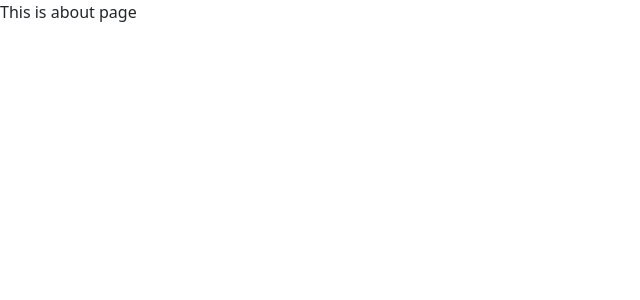
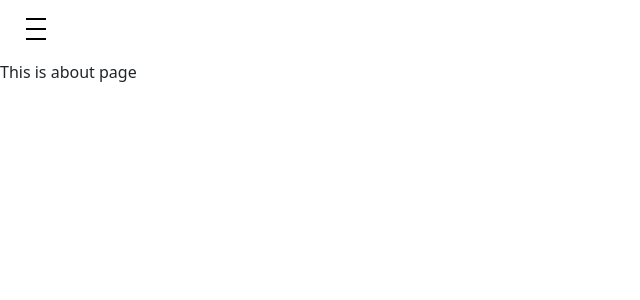
Before and after one commit to crawraps/gallery, a React (Create React App) app: page /about in a window 1280 px wide. Shown: the top 300 px of the page, without its empty margins (0-640 px from the left). Built offline with nearby package versions, Linux system fonts and the light colour scheme.

Commit message:
Added default layout

```diff
--- a/package.json
+++ b/package.json
@@ -52,5 +52,8 @@
   },
   "resolutions": {
     "styled-components": "^5"
+  },
+  "devDependencies": {
+    "@types/styled-components": "^5.1.25"
   }
 }
--- /dev/null
+++ b/src/components/Header.tsx
@@ -0,0 +1,52 @@
+import React from 'react'
+import styled from 'styled-components'
+import Container from 'react-bootstrap/Container'
+import MenuButton from './MenuButton'
+import { motion, Variants } from 'framer-motion'
+
+interface Props {
+  active: boolean
+  toggleActive: () => void
+}
+
+export default function Header(props: Props): JSX.Element {
+  const variants: Variants = {
+    opaque: {
+      backgroundColor: 'rgba(255, 255, 255, 1)',
+      transition: {
+        delay: 0.25,
+      },
+    },
+    transparent: {
+      backgroundColor: 'rgba(255, 255, 255, 0)',
+    },
+  }
+
+  return (
+    <StyledContainer
+      fluid
+      animate={props.active ? 'transparent' : 'opaque'}
+      initial='opaque'
+      variants={variants}
+      transition={{ ease: 'easeIn', duration: 0.2 }}
+    >
+      <MenuButton
+        isOpen={props.active}
+        onClick={props.toggleActive}
+        width={20}
+        height={20}
+        strokeWidth={2}
+        transition={{ type: 'spring', mass: 0.2 }}
+      />
+    </StyledContainer>
+  )
+}
+
+const StyledContainer = styled(motion(Container))`
+  height: 60px;
+  position: sticky;
+  display: flex;
+  align-items: center;
+  padding: 0 20px;
+  z-index: 5;
+`
--- /dev/null
+++ b/src/components/Layout.tsx
@@ -0,0 +1,29 @@
+import React from 'react'
+import Header from './Header'
+import Navigation from './Navigation'
+
+interface Props {
+  children: JSX.Element
+}
+
+export default function Layout({ children }: Props): JSX.Element {
+  const [isNavOpen, setIsNavOpen] = React.useState<boolean>(false)
+
+  return (
+    <>
+      <Header
+        active={isNavOpen}
+        toggleActive={() => {
+          setIsNavOpen(!isNavOpen)
+        }}
+      />
+      <Navigation
+        active={isNavOpen}
+        toggleActive={() => {
+          if (isNavOpen) setIsNavOpen(!isNavOpen)
+        }}
+      />
+      {children}
+    </>
+  )
+}
--- /dev/null
+++ b/src/components/MenuButton.tsx
@@ -0,0 +1,97 @@
+import React from 'react'
+import { motion, Transition, SVGMotionProps } from 'framer-motion'
+import styled from 'styled-components'
+
+interface Props extends SVGMotionProps<SVGSVGElement> {
+  isOpen?: boolean
+  color?: string
+  strokeWidth?: string | number
+  transition?: Transition
+  lineProps?: any
+  onClick: () => void
+}
+
+export default function MenuButton({
+  isOpen = false,
+  width = 24,
+  height = 24,
+  strokeWidth = 1,
+  color = '#000',
+  transition,
+  lineProps = null,
+  onClick,
+  ...props
+}: Props) {
+  const variant = isOpen ? 'opened' : 'closed'
+  const top = {
+    closed: {
+      rotate: 0,
+      translateY: 0,
+    },
+    opened: {
+      rotate: 45,
+      translateY: 2,
+    },
+  }
+  const center = {
+    closed: {
+      opacity: 1,
+    },
+    opened: {
+      opacity: 0,
+    },
+  }
+  const bottom = {
+    closed: {
+      rotate: 0,
+      translateY: 0,
+    },
+    opened: {
+      rotate: -45,
+      translateY: -2,
+    },
+  }
+  lineProps = {
+    stroke: color,
+    strokeWidth: strokeWidth as number,
+    vectorEffect: 'non-scaling-stroke',
+    initial: 'closed',
+    animate: variant,
+    transition,
+    ...lineProps,
+  }
+  const unitHeight = 4
+  const unitWidth = (unitHeight * (width as number)) / (height as number)
+
+  return (
+    <Button onClick={onClick}>
+      <motion.svg
+        viewBox={`0 0 ${unitWidth} ${unitHeight}`}
+        overflow='visible'
+        preserveAspectRatio='none'
+        width={width}
+        height={height}
+      >
+        <motion.line x1='0' x2={unitWidth} y1='0' y2='0' variants={top} {...lineProps} />
+        <motion.line x1='0' x2={unitWidth} y1='2' y2='2' variants={center} {...lineProps} />
+        <motion.line x1='0' x2={unitWidth} y1='4' y2='4' variants={bottom} {...lineProps} />
+      </motion.svg>
+    </Button>
+  )
+}
+
+const Button = styled.button`
+   {
+    cursor: pointer;
+    background-color: transparent;
+    outline: none;
+    border: none;
+    padding-bottom: 6px;
+    z-index: 5;
+
+    &:focus-visible {
+      border: 1px solid black;
+      border-radius: 2px;
+    }
+  }
+`
--- /dev/null
+++ b/src/components/Navigation.tsx
@@ -0,0 +1,94 @@
+import { motion, Variants } from 'framer-motion'
+import React from 'react'
+import styled from 'styled-components'
+import NavigationOverflow from './NavigationOverflow'
+import ListGroup from 'react-bootstrap/ListGroup'
+import { Link } from 'react-router-dom'
+
+interface Props {
+  active: boolean
+  toggleActive: () => void
+}
+
+export default function Navigation({ active, toggleActive }: Props): JSX.Element {
+  const variants: Variants = {
+    hidden: {
+      left: '-100%',
+    },
+    visible: {
+      left: 0,
+    },
+  }
+
+  return (
+    <>
+      <Container
+        animate={active ? 'visible' : 'hidden'}
+        initial='hidden'
+        variants={variants}
+        transition={{ ease: 'easeOut', duration: 0.5 }}
+      >
+        <List variant='flush'>
+          <Item>
+            <StyledLink to='/'>Gallery</StyledLink>
+          </Item>
+          <Item>
+            <StyledLink to='/about'>About me</StyledLink>
+          </Item>
+        </List>
+      </Container>
+      <NavigationOverflow onClick={toggleActive} active={active} />
+    </>
+  )
+}
+
+const Container = styled(motion.div)`
+   {
+    position: fixed;
+    width: 400px;
+    height: 100vh;
+    background-color: white;
+    top: 0px;
+    z-index: 4;
+    display: flex;
+    flex-direction: column;
+    align-items: center;
+    justify-content: center;
+
+    @media screen and (max-width: 768px) {
+      width: 100vw;
+    }
+  }
+`
+const List = styled(ListGroup)`
+  width: 100%;
+`
+const Item = styled(ListGroup.Item)`
+   {
+    width: 100%;
+    height: 50vh;
+    text-align: left;
+    cursor: pointer;
+
+    &:hover {
+      background-color: #85929e;
+
+      a {
+        color: white;
+      }
+    }
+  }
+`
+const StyledLink = styled(Link)`
+   {
+    text-decoration: none;
+    color: black;
+    display: block;
+    height: 100%;
+    display: flex;
+
+    &[href='/'] {
+      align-items: end;
+    }
+  }
+`
--- /dev/null
+++ b/src/components/NavigationOverflow.tsx
@@ -0,0 +1,40 @@
+import React from 'react'
+import styled from 'styled-components'
+import { motion, Variants } from 'framer-motion'
+
+interface Props {
+  active: boolean
+  onClick: () => void
+}
+
+export default function NavigationOverflow({ active, onClick }: Props): JSX.Element {
+  const variants: Variants = {
+    hidden: {
+      zIndex: -1,
+      opacity: 0,
+    },
+    visible: {
+      zIndex: 3,
+      opacity: 1,
+    },
+  }
+
+  return (
+    <Container
+      animate={active ? 'visible' : 'hidden'}
+      variants={variants}
+      initial='hidden'
+      transition={{ ease: 'easeIn', duration: 0.2, delay: 0.1 }}
+      onClick={onClick}
+    />
+  )
+}
+
+const Container = styled(motion.div)`
+  position: fixed;
+  background-color: rgba(0, 0, 0, 0.6);
+  top: 0px;
+  left: 0;
+  height: 100vh;
+  width: 100vw;
+`
--- a/src/pages/About.tsx
+++ b/src/pages/About.tsx
@@ -1,5 +1,10 @@
 import React from 'react'
+import Layout from '../components/Layout'
 
 export default function About(): JSX.Element {
-  return <div>This is about page</div>
+  return (
+    <Layout>
+      <div>This is about page</div>
+    </Layout>
+  )
 }
--- a/src/pages/Home.tsx
+++ b/src/pages/Home.tsx
@@ -1,5 +1,10 @@
 import React from 'react'
+import Layout from '../components/Layout'
 
 export default function Home(): JSX.Element {
-  return <div>This is home page</div>
+  return (
+    <Layout>
+      <></>
+    </Layout>
+  )
 }
```
Also changed, not shown: src/components/Template.tsx (deleted, +0 -14 lines), 2 other files (tests, documents, lock files or other folders).
